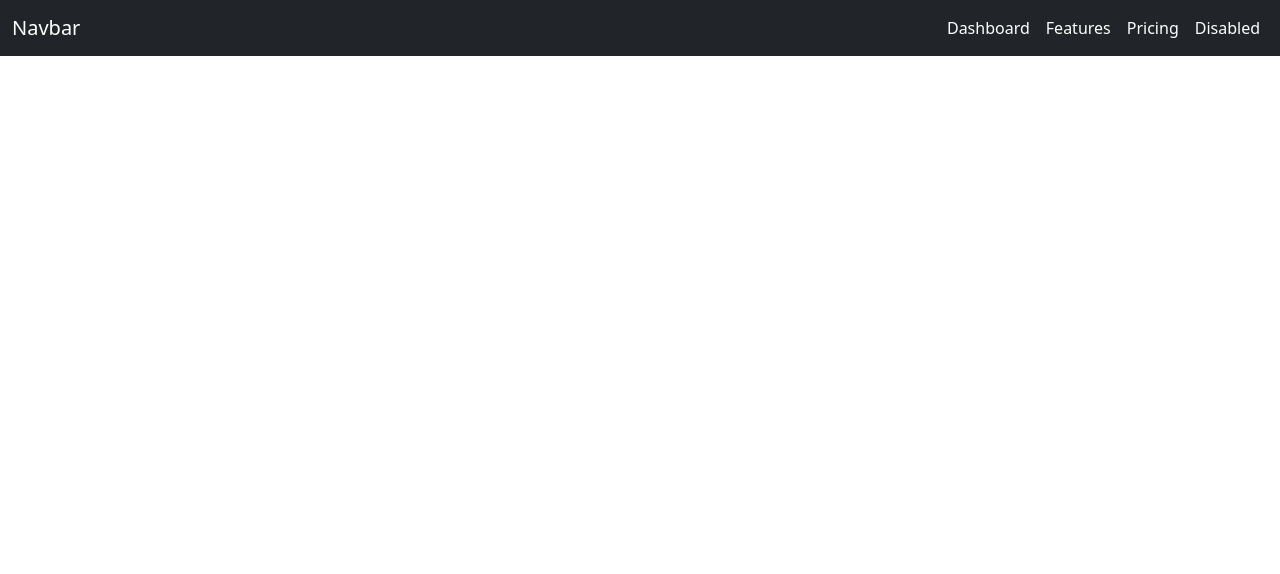
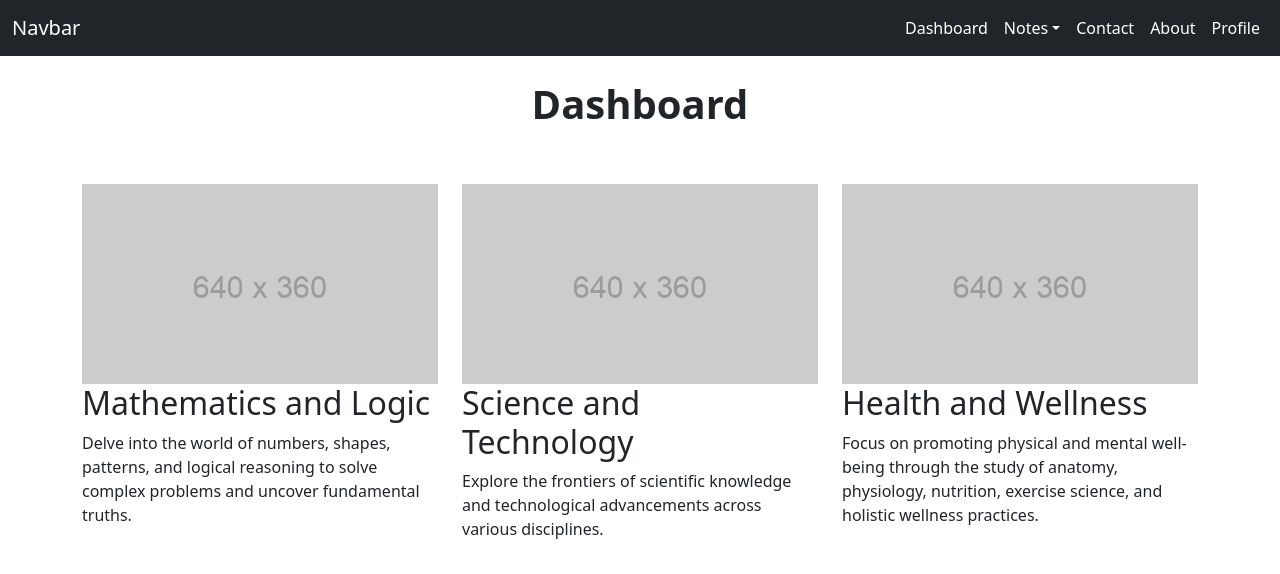
Before and after one commit to dcruz-nc/Team-Think-Tank, a plain HTML site: page dashboard.html in a window 1280 px wide. Drawn offline with nearby package versions, Linux system fonts and the light colour scheme.

Commit message:
Navbar in dashboard mostly complete, added some of the example notes

```diff
--- a/dashboard.html
+++ b/dashboard.html
@@ -18,20 +18,49 @@
                         <li class="nav-item">
                             <a class="nav-link text-white" aria-current="page" href="#">Dashboard</a>
                         </li>
-                        <li class="nav-item">
-                            <a class="nav-link text-white" href="#">Features</a>
+                        <li class="nav-item dropdown">
+                            <a class="nav-link dropdown-toggle text-white" href="#" role="button" data-bs-toggle="dropdown" aria-expanded="false">Notes</a>
+                            <ul class="dropdown-menu bg-dark">
+                                <li><a class="dropdown-item text-white" href="#">My Notes</a></li>
+                                <li><a class="dropdown-item text-white" href="#">Public Notes</a></li>
+                            </ul>
                         </li>
                         <li class="nav-item">
-                            <a class="nav-link text-white" href="#">Pricing</a>
+                            <a class="nav-link text-white" href="#">Contact</a>
                         </li>
                         <li class="nav-item">
-                            <a class="nav-link text-white" aria-disabled="true">Disabled</a>
+                            <a class="nav-link text-white" href="#">About</a>
+                        </li>
+                        <li class="nav-item">
+                            <a class="nav-link text-white" href="#">Profile</a>
                         </li>
                     </ul>
                 </div>
             </div>
         </nav>
     </header>
+    <main>
+        <h1 class="text-center pt-4 pb-5"><strong>Dashboard</strong></h1>
+        <div class="container">
+            <div class="row">
+                <div class="col-12 col-md-4">
+                    <img class="img-fluid" src="./assets/images/placeholder.png" />
+                    <h2>Mathematics and Logic</h2>
+                    <p>Delve into the world of numbers, shapes, patterns, and logical reasoning to solve complex problems and uncover fundamental truths.</p>
+                </div>
+                <div class="col-12 col-md-4">
+                    <img class="img-fluid" src="./assets/images/placeholder.png" />
+                    <h2>Science and Technology</h2>
+                    <p>Explore the frontiers of scientific knowledge and technological advancements across various disciplines.</p>
+                </div>
+                <div class="col-12 col-md-4">
+                    <img class="img-fluid" src="./assets/images/placeholder.png" />
+                    <h2>Health and Wellness</h2>
+                    <p>Focus on promoting physical and mental well-being through the study of anatomy, physiology, nutrition, exercise science, and holistic wellness practices.</p>
+                </div>
+            </div>
+        </div>
+    </main>
     <script src="https://cdn.jsdelivr.net/npm/bootstrap@5.3.3/dist/js/bootstrap.bundle.min.js" integrity="sha384-YvpcrYf0tY3lHB60NNkmXc5s9fDVZLESaAA55NDzOxhy9GkcIdslK1eN7N6jIeHz" crossorigin="anonymous"></script>
 </body>
 </html>
```
